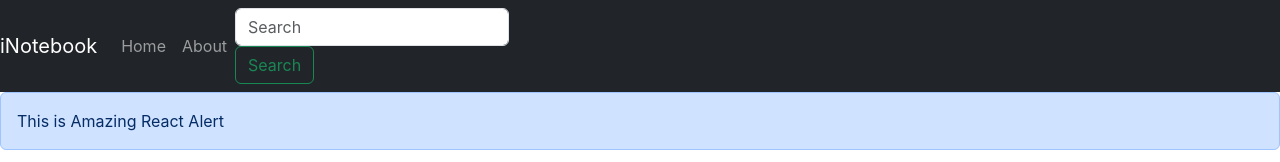
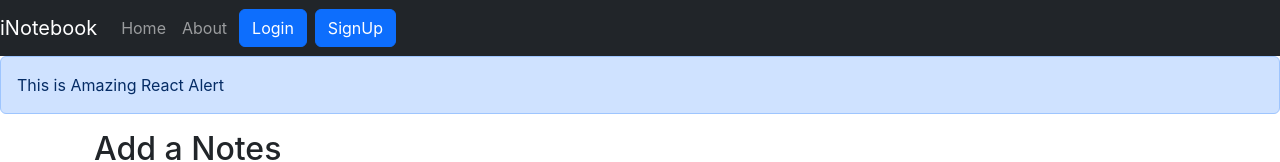
Before and after one commit to Tayyab-103/React.js_CWH_78, a React (Create React App) app in the folder inotebook/: page / in a window 1280 px wide. Shown: the top 162 px of the page. Built offline with nearby package versions, Linux system fonts and the light colour scheme; no server answers.

Commit message:
Set up two button one is login and sceond is signup

```diff
--- a/inotebook/src/components/Nvabar.js
+++ b/inotebook/src/components/Nvabar.js
@@ -9,7 +9,7 @@ const Nvabar = () => {
   // }, [location]);
 
   return (
-    <nav className="navbar navbar-expand-lg navbar-dark bg-dark">
+    <nav className="navbar navbar-expand-lg navbar-dark bg-dark ">
       <Link className="navbar-brand" to="/">
         iNotebook
       </Link>
@@ -45,18 +45,20 @@ const Nvabar = () => {
           </li>
         </ul>
         <form className="form-inline my-2 my-lg-0">
-          <input
-            className="form-control mr-sm-2"
-            type="search"
-            placeholder="Search"
-            aria-label="Search"
-          />
-          <button
-            className="btn btn-outline-success my-2 my-sm-0"
-            type="submit"
+        <Link
+            className="btn btn-primary mx-1"
+            to="/login"
+            role="button"
           >
-            Search
-          </button>
+            Login
+          </Link>
+          <Link
+            className="btn btn-primary mx-1"
+            to="/signup"
+            role="button"
+          >
+            SignUp
+          </Link>
         </form>
       </div>
     </nav>
```
